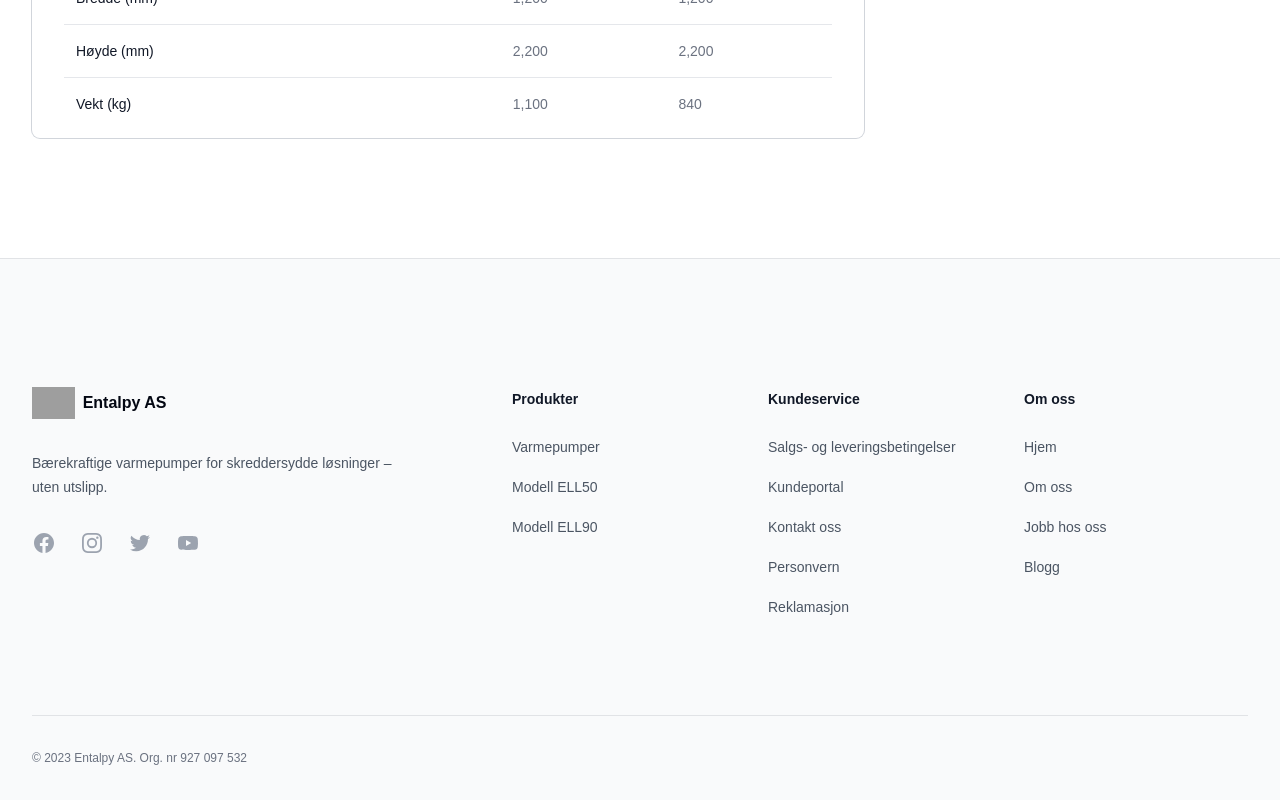
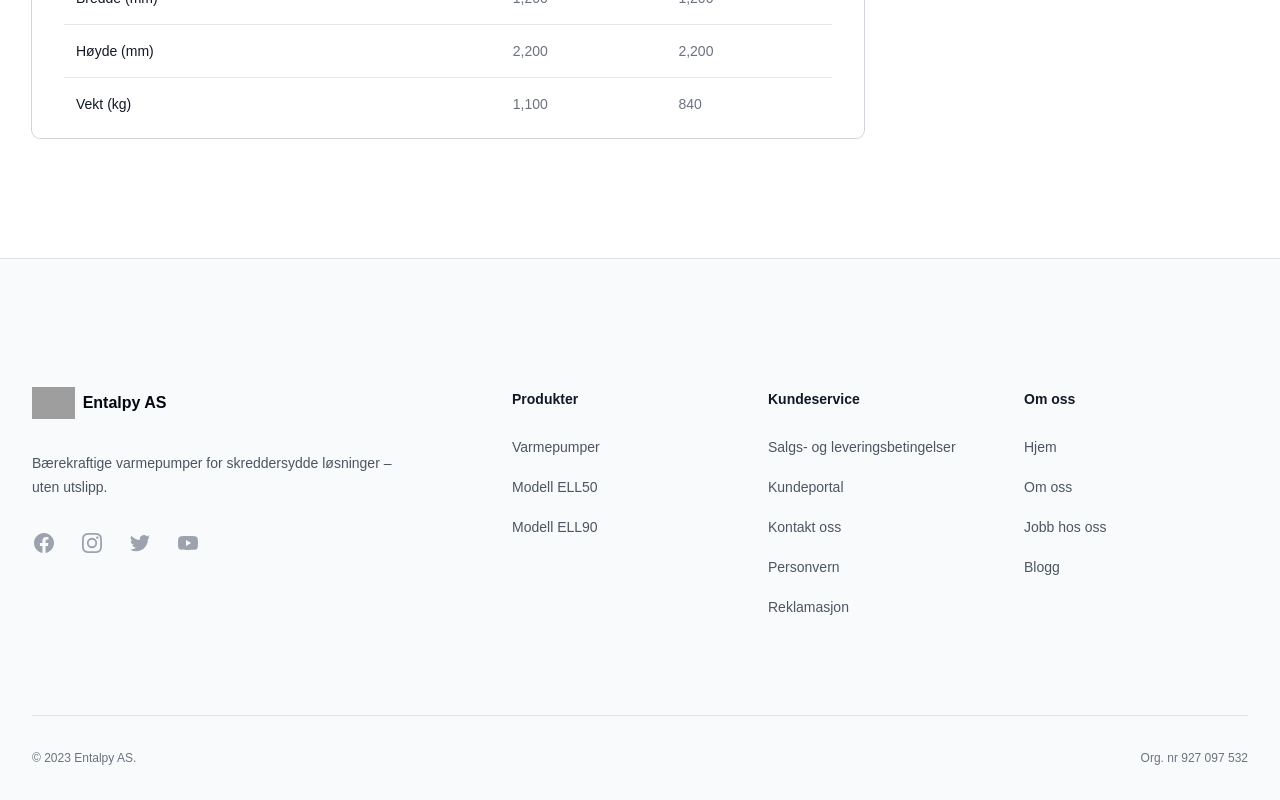
Before and after one commit to Emily-Nilsen/entalpy, a Next.js app: page /produkter in a window 1280 px wide. Shown: the part 4233-5033 px from the top of the page. Built offline with nearby package versions, Linux system fonts and the light colour scheme; grey boxes are pictures that could not be loaded; a web font is replaced by a local one.

Commit message:
Update footer

```diff
--- a/src/components/ComparisonTable.jsx
+++ b/src/components/ComparisonTable.jsx
@@ -97,7 +97,7 @@ export function ComparisonTable() {
           </div>
         </div>
         <div className="flow-root max-w-3xl mx-4 mt-8 sm:mx-6 lg:mx-8">
-          <div className="-mx-4 -my-2 overflow-x-auto ring-1 ring-gray-300 sm:-mx-6 lg:-mx-8 sm:rounded-lg">
+          <div className="-mx-4 -my-2 overflow-x-auto rounded-md ring-1 ring-gray-300 sm:-mx-6 lg:-mx-8 sm:rounded-lg">
             <div className="inline-block min-w-full py-2 align-middle sm:px-6 lg:px-8">
               <table className="min-w-full">
                 <thead className="bg-white">
@@ -136,7 +136,7 @@ export function ComparisonTable() {
                       </tr>
                       {location.feature.map((item, itemIdx) => (
                         <tr
-                          key={item.email}
+                          key={item.itemIdx}
                           className={classNames(
                             itemIdx === 0
                               ? 'border-gray-300'
--- a/src/components/Footer.jsx
+++ b/src/components/Footer.jsx
@@ -190,10 +190,11 @@ export function Footer() {
             </div>
           </div>
         </div>
-        <div className="pt-8 mt-16 border-t border-gray-900/10 sm:mt-20 lg:mt-24">
+        <div className="flex justify-between w-full pt-8 mt-16 border-t border-gray-900/10 sm:mt-20 lg:mt-24">
           <p className="text-xs leading-5 text-gray-500">
-            &copy; {new Date().getFullYear()} Entalpy AS. Org. nr 927 097 532
+            &copy; {new Date().getFullYear()} Entalpy AS.
           </p>
+          <p className="text-xs leading-5 text-gray-500">Org. nr 927 097 532</p>
         </div>
       </div>
     </footer>
```
